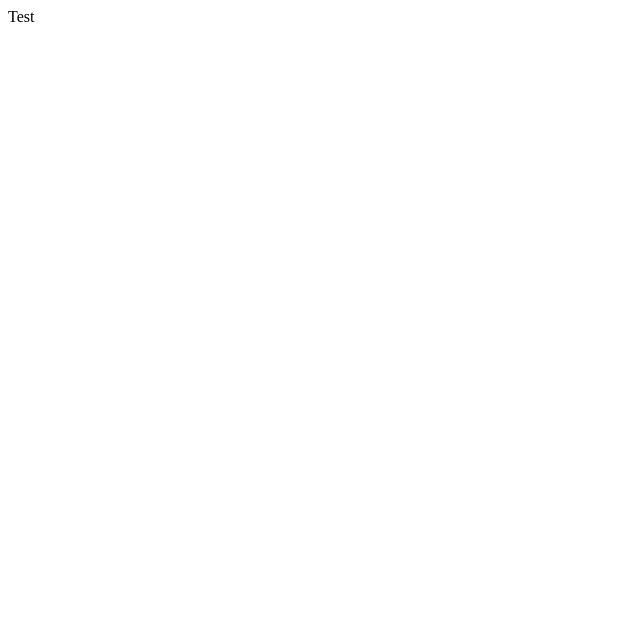
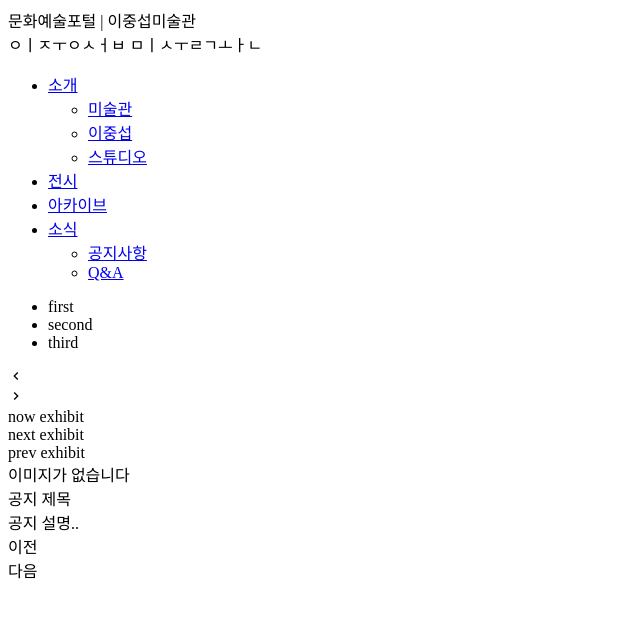
Before and after one commit to mobidiic/jslee-museum, a React app: page / in a window 1280 px wide. Shown: the top 618 px of the page, without its empty margins (0-640 px from the left). Built offline with nearby package versions, Linux system fonts and the light colour scheme.

Commit message:
feat: 기본 컴포넌츠 트리 생성

```diff
--- a/src/components/App.js
+++ b/src/components/App.js
@@ -1,9 +1,20 @@
 import React, { Component } from 'react'
+import Template from './ui/Template'
+import HeaderNav from './ui/HeaderNav'
+import MainHeader from './ui/MainHeader'
+import MainNav from './ui/MainNav'
+import SliderView from './ui/SliderView'
+import CardView from './ui/CardView'
 
 class App extends Component{
   render(){
     return (
-      <div> Test </div>
+      <Template headerNav={<HeaderNav />}
+                mainHeader={<MainHeader />}
+                mainNav={<MainNav />}
+                sliderView={<SliderView />}
+                cardView={<CardView />}
+      />
     )
   }
 }
--- /dev/null
+++ b/src/components/ui/CardView.js
@@ -0,0 +1,21 @@
+import React, { Component } from 'react'
+import ExhibArticle from './ExhibArticle'
+import NoticArticle from './NoticArticle'
+
+class CardView extends Component {
+  render(){
+    return (
+      <div className="section-wrapper">
+        <section className="exhib-article">
+          <ExhibArticle />
+        </section>
+        <section className="notic-article">
+          <NoticArticle />
+        </section>
+      </div>
+    )
+  }
+}
+
+
+export default CardView
--- /dev/null
+++ b/src/components/ui/ExhibArticle.js
@@ -0,0 +1,24 @@
+import React, { Component } from 'react'
+
+class ExhibArticle extends Component {
+
+
+  render(){
+    return(
+      <div className="exhibit">
+        <div className="nowExhib">
+          now exhibit
+        </div>
+        <div className="nextExhib">
+          next exhibit
+        </div>
+        <div className="prevExhib">
+          prev exhibit
+        </div>
+      </div>
+    )
+  }
+}
+
+
+export default ExhibArticle
--- /dev/null
+++ b/src/components/ui/HeaderNav.js
@@ -0,0 +1,11 @@
+import React, { Component } from 'react'
+
+const HeaderNav = () => {
+  return (
+    <nav className="header-nav">
+      <span>문화예술포털</span><span> | </span><span>이중섭미술관</span>
+    </nav>
+  )
+}
+
+export default HeaderNav
--- /dev/null
+++ b/src/components/ui/MainHeader.js
@@ -0,0 +1,11 @@
+import React, { Component } from 'react'
+
+const MainHeader = () => {
+  return (
+    <div className="main-header">
+      ㅇㅣㅈㅜㅇㅅㅓㅂ ㅁㅣㅅㅜㄹㄱㅗㅏㄴ
+    </div>
+  )
+}
+
+export default MainHeader
--- /dev/null
+++ b/src/components/ui/MainNav.js
@@ -0,0 +1,29 @@
+import React, { Component } from 'react'
+
+class MainNav extends Component {
+
+
+  render(){
+    return (
+      <nav className="main-nav">
+        <ul className="menu">
+          <li><a href="#">소개</a></li>
+            <ul className="sub-menu">
+              <li><a href="#">미술관</a></li>
+              <li><a href="#">이중섭</a></li>
+              <li><a href="#">스튜디오</a></li>
+            </ul>
+          <li><a href="#">전시</a></li>
+          <li><a href="#">아카이브</a></li>
+          <li><a href="#">소식</a></li>
+            <ul className="sub-menu">
+              <li><a href="#">공지사항</a></li>
+              <li><a href="#">Q&A</a></li>
+            </ul>
+        </ul>
+      </nav>
+    )
+  }
+}
+
+export default MainNav
--- /dev/null
+++ b/src/components/ui/NoticArticle.js
@@ -0,0 +1,40 @@
+import React, { Component } from 'react'
+import PropTypes from 'prop-types'
+
+class NoticArticle extends Component{
+
+  render(){
+    const {prevNotic, nextNotic} = this.props
+    return (
+      <div className="notice">
+        <div className="img-wrapper">
+          이미지가 없습니다
+        </div>
+        <div className="headline">
+          공지 제목
+        </div>
+        <div className="details">
+          공지 설명..
+        </div>
+        <div className="prevNotic" onClick={prevNotic}>
+          이전
+        </div>
+        <div className="nextNotic" onClick={nextNotic}>
+          다음
+        </div>
+      </div>
+    )
+  }
+}
+
+NoticArticle.proptypes={
+  prevNotic: PropTypes.func,
+  nextNotic: PropTypes.func
+}
+
+NoticArticle.defaultProps={
+  prevNotic: f=>f,
+  nextNotic: f=>f
+}
+
+export default NoticArticle
--- /dev/null
+++ b/src/components/ui/SliderView.js
@@ -0,0 +1,38 @@
+import React, { Component } from 'react'
+import {MdChevronLeft} from 'react-icons/md/'
+import {MdChevronRight} from 'react-icons/md/'
+import Proptypes from 'prop-types'
+
+
+class SliderView extends Component {
+  render(){
+    const { onPrev, onNext } = this.props
+    return(
+      <div className="slider-wrapper">
+        <ul className="slider">
+          <li>first</li>
+          <li>second</li>
+          <li>third</li>
+        </ul>
+        <div className="left-arrow" onClick={onPrev}>
+          <MdChevronLeft />
+        </div>
+        <div className="right-arrow" onClick={onNext}>
+          <MdChevronRight />
+        </div>
+      </div>
+    )
+  }
+}
+
+SliderView.proptypes={
+  onPrev: Proptypes.func,
+  onNext: Proptypes.func
+}
+
+SliderView.defaultProps={
+  onPrev: f=>f,
+  onNext: f=>f
+}
+
+export default SliderView
--- /dev/null
+++ b/src/components/ui/Template.js
@@ -0,0 +1,27 @@
+import React, { Component } from 'react'
+import classNames from 'classnames'
+
+
+const Template = ({headerNav, mainHeader, mainNav, sliderView, cardView}) => {
+  return (
+    <main className="template">
+      <div className="header">
+          {headerNav}
+      </div>
+      <div className="container">
+        {mainHeader}
+        <div className="nav-wrapper">
+          {mainNav}
+        </div>
+        <div className="slider-wrapper">
+          {sliderView}
+        </div>
+        <div className="article-wrapper">
+          {cardView}
+        </div>
+      </div>
+    </main>
+  )
+}
+
+export default Template
```
